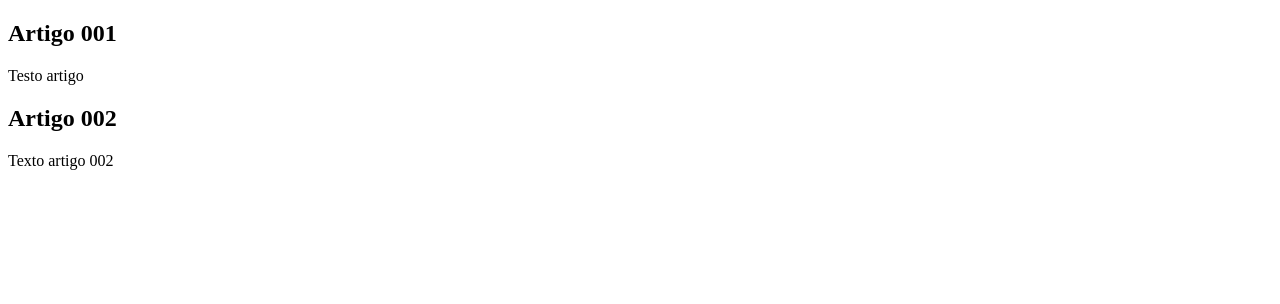
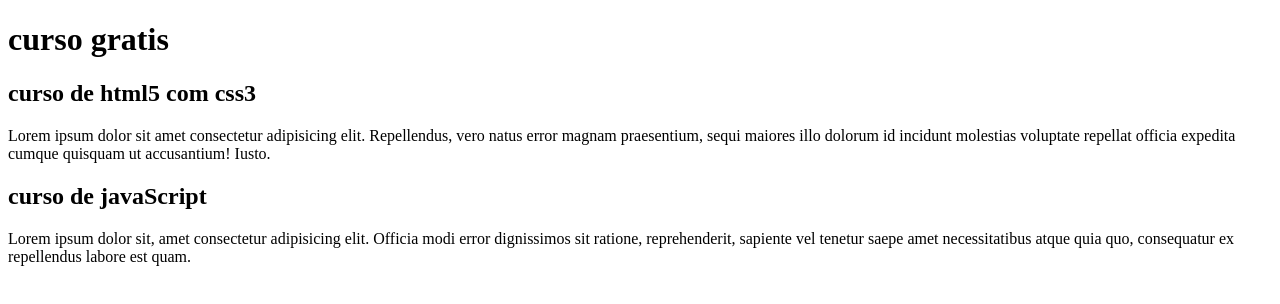
Before and after one commit to Alessandra-celma/Projeto--site, a plain HTML site: page index.html in a window 1280 px wide. Drawn offline with Linux system fonts and the light colour scheme.

Commit message:
começei a escrever o conteudo

```diff
--- a/index.html
+++ b/index.html
@@ -8,14 +8,15 @@
 <body>
   <main>
     <header>
+        <h1>curso gratis</h1>
         <article>
-            <h2>Artigo 001 </h2>
-            <p>Testo artigo</p>
+            <h2>curso de html5 com css3 </h2>
+            <p>Lorem ipsum dolor sit amet consectetur adipisicing elit. Repellendus, vero natus error magnam praesentium, sequi maiores illo dolorum id incidunt molestias voluptate repellat officia expedita cumque quisquam ut accusantium! Iusto.</p>
 
             </article>
             <article>
-                <h2>Artigo 002</h2>
-                <p>Texto artigo 002</p>
+                <h2>curso de javaScript</h2>
+                <p>Lorem ipsum dolor sit, amet consectetur adipisicing elit. Officia modi error dignissimos sit ratione, reprehenderit, sapiente vel tenetur saepe amet necessitatibus atque quia quo, consequatur ex repellendus labore est quam.</p>
                 </article>
 
 
```
